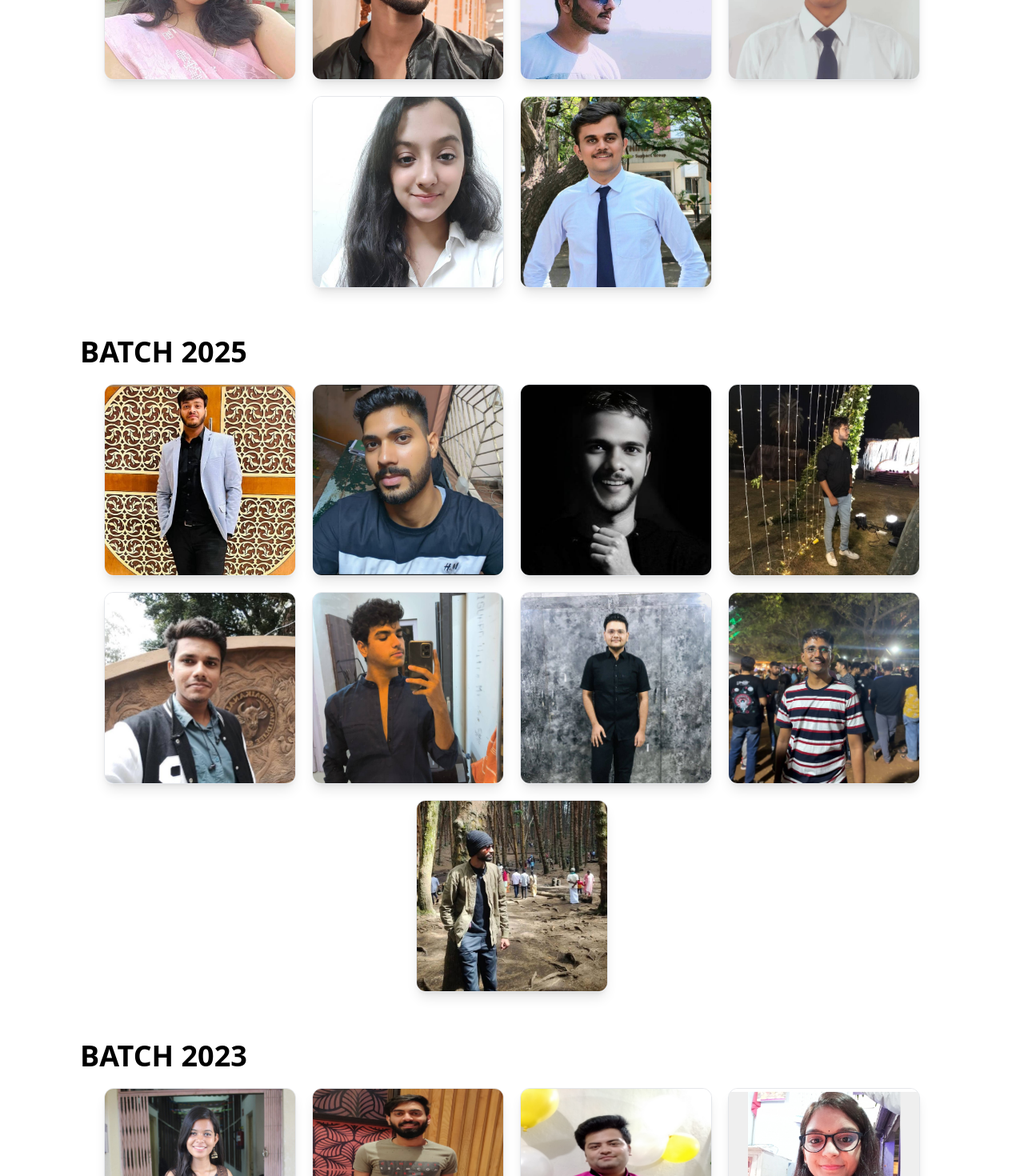
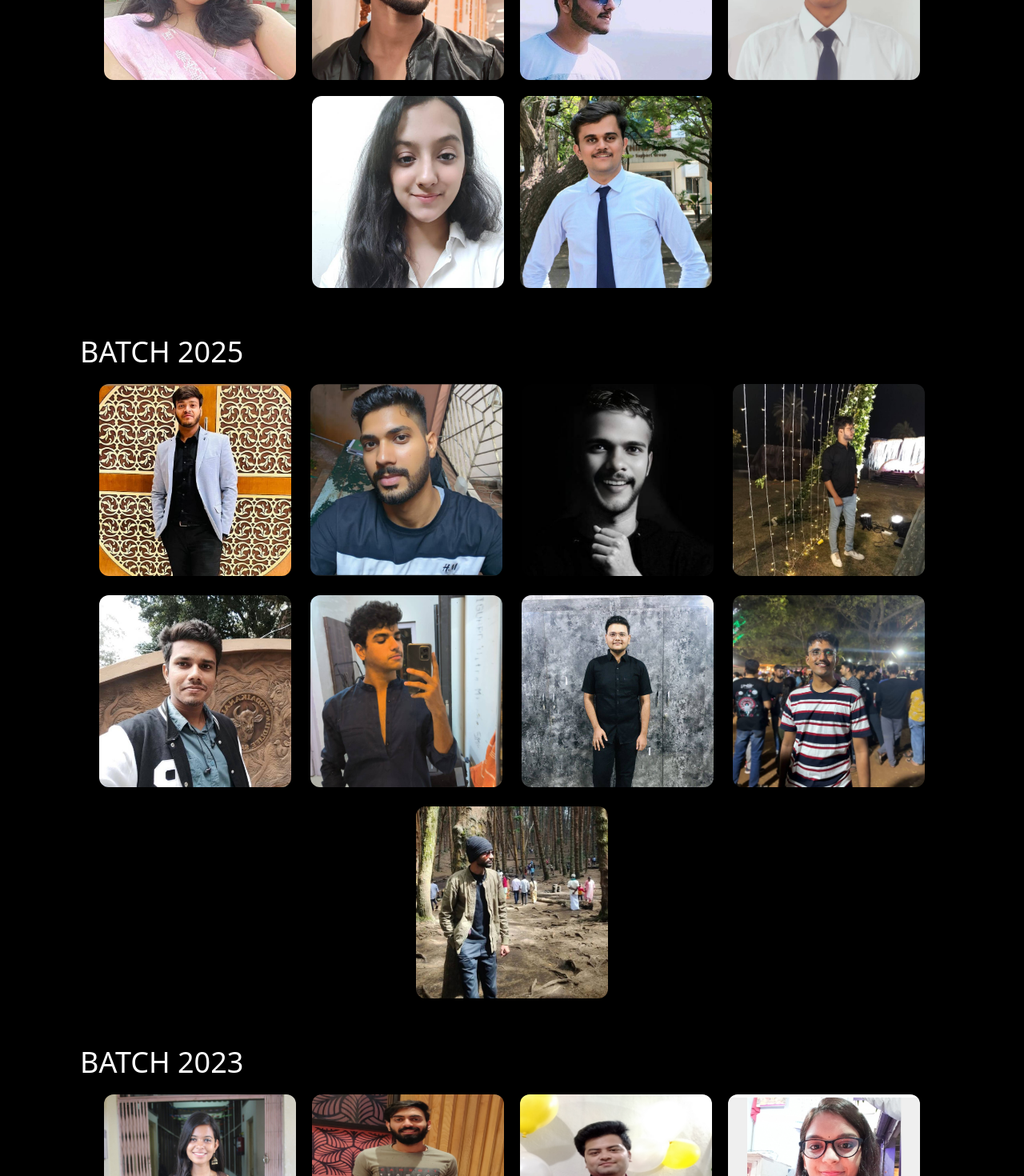
Before and after one commit to AI-NLP-Club-NIT-Trichy/AI-NLP-NITT, a React (Vite) app: page /teams in a window 1280 px wide. Shown: the part 600-2070 px from the top of the page at 80% size. Built offline with nearby package versions, Linux system fonts and the light colour scheme.

Commit message:
profileCard changed

```diff
--- a/src/components/ProfileCard.jsx
+++ b/src/components/ProfileCard.jsx
@@ -2,22 +2,23 @@
 import { FaLinkedin } from "react-icons/fa";
 
 const ProfileCard = ({ details }) => {
-  const { name, position,batch, linkedin, imagePath } = details;
+  const { name, position, batch, linkedin, imagePath } = details;
 
   return (
-    <div className="group relative w-60 rounded-xl border hover:scale-105 overflow-hidden hover:duration-300 shadow-lg group:">
+    <div className="group relative w-60 rounded-xl  hover:scale-105 overflow-hidden hover:duration-300 shadow-lg group:">
       <img className="w-full" src={imagePath} alt={`${name}'s profile`} />
-      <div className="absolute  collapse group-hover:visible group-hover:duration-500 group-hover:transition-all  p-4 inset-0 flex flex-col justify-center gap-5 items-center bg-black bg-opacity-50 text-white">
-        <h2 className="text-3xl bold font-semibold">{name}</h2>
-        {/* <p className="text-sm">{position}</p> */}
+
+      <div className="absolute  collapse group-hover:visible group-hover:duration-500 group-hover:transition-all  p-4 inset-0 flex flex-col justify-end gap-5 items-center bg-black bg-opacity-50 text-white">
         <a
           href={linkedin}
           target="_blank"
           rel="noopener noreferrer"
-            className="mt-2 text-4xl text-gray-300"
+          className="mt-2 text-3xl text-gray-300"
         >
           <FaLinkedin />
         </a>
+        <h2 className="text-2xl text-center bold font-semibold">{name}</h2>
+        {/* <p className="text-sm">{position}</p> */}
       </div>
     </div>
   );
--- a/src/components/Teams.jsx
+++ b/src/components/Teams.jsx
@@ -9,26 +9,26 @@ import {
 
 const Teams = () => {
   return (
-    <div className="w-[min(1200px,100%)] m-auto p-10 flex flex-col justify-center items-center">
-      <div className="text-4xl  w-full font-bold text-start p-5">
-        BATCH 2026
-      </div>
+    <div className=" bg-black">
+      <div className="w-[min(1200px,100%)] text-white  m-auto p-10 flex flex-col justify-center items-center">
+        <div className="text-4xl  w-full  text-start p-5">BATCH 2026</div>
+
         <div className="flex flex-wrap justify-center items-center gap-5">
           {membersData2026.map((details, index) => {
             return <ProfileCard details={details} key={index} />;
           })}
         </div>
 
-      <div className="text-4xl mt-10 w-full font-bold text-start p-5">
+        <div className="text-4xl mt-10 w-full  text-start p-5">
           BATCH 2025
         </div>
-      <div className="flex flex-wrap justify-center items-center gap-5">
+        <div className="flex flex-wrap justify-center items-center gap-6">
           {membersData2025.map((details, index) => {
             return <ProfileCard details={details} key={index} />;
           })}
         </div>
 
-      <div className="text-4xl mt-10 p-4 w-full font-bold text-start p-5">
+        <div className="text-4xl mt-10 p-4 w-full  text-start p-5">
           BATCH 2023
         </div>
         <div className="flex flex-wrap justify-center items-center gap-5">
@@ -37,7 +37,7 @@ const Teams = () => {
           })}
         </div>
 
-      <div className="text-4xl mt-10 w-full font-bold text-start p-5">
+        <div className="text-4xl mt-10 w-full  text-start p-5">
           BATCH 2022
         </div>
         <div className="flex flex-wrap justify-center items-center gap-5">
@@ -46,7 +46,7 @@ const Teams = () => {
           })}
         </div>
 
-      <div className="text-4xl mt-10 w-full font-bold text-start p-5">
+        <div className="text-4xl mt-10 w-full  text-start p-5">
           BATCH 2021
         </div>
         <div className="flex flex-wrap justify-center items-center gap-5">
@@ -55,6 +55,7 @@ const Teams = () => {
           })}
         </div>
       </div>
+    </div>
   );
 };
 
```
Lines whose indentation alone changed are shown as unchanged.
